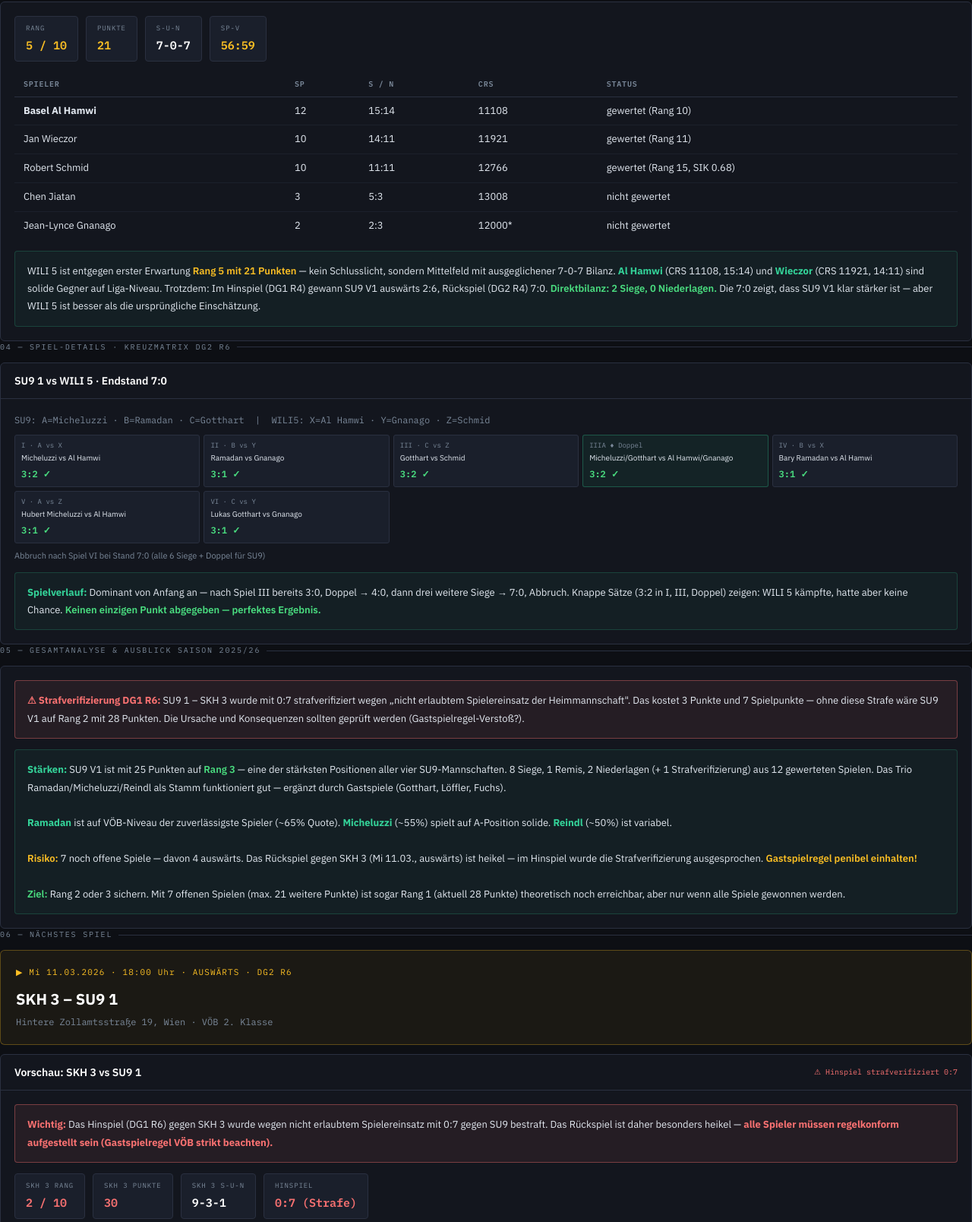
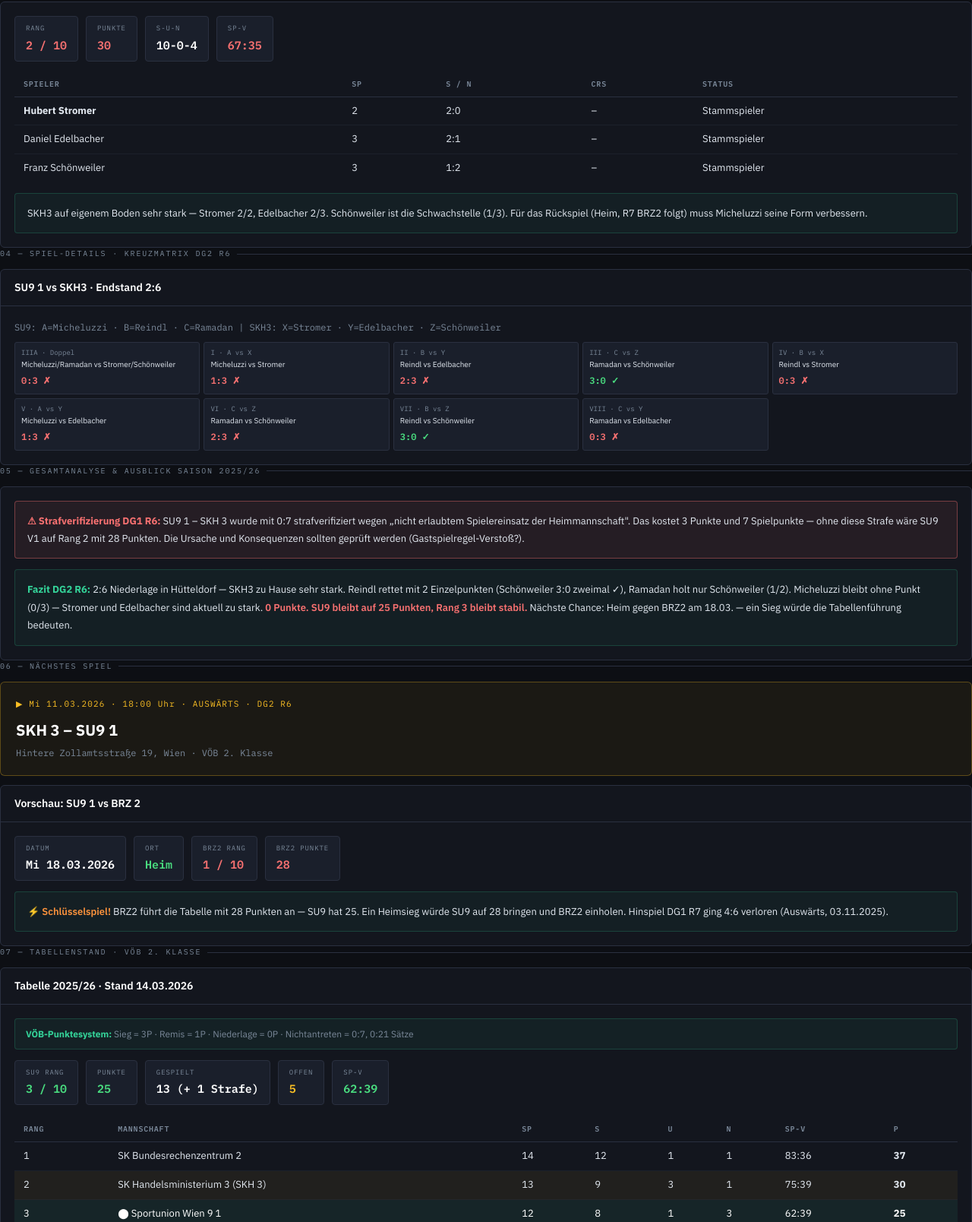
Before and after one commit to hubertmicheluzzi/su9-tt, a plain HTML site: page LIVE/SU9Ana_V1.html in a window 1280 px wide. Shown: the part 886-2494 px from the top of the page at 76% size. Drawn offline with Linux system fonts and the light colour scheme.

Commit message:
V1 LIVE: alle Sektionen 01-11 auf DG2 R6 SKH3 2:6 updated

```diff
--- a/LIVE/SU9Ana_V1.html
+++ b/LIVE/SU9Ana_V1.html
@@ -137,7 +137,6 @@ Micheluzzi bleibt ohne Einzel-Punkt (0/3), Ramadan holt nur Schönweiler (1/3).
 </div>
 </div>
 </div>
-
 <!-- ══════════════════════════ 02 ══════════════════════════ -->
 <div>
 <div class="section-label">02 — Unsere Spielerleistung · DG2 R6 vs SKH3</div>
@@ -186,29 +185,20 @@ Micheluzzi bleibt ohne Einzel-Punkt (0/3), Ramadan holt nur Schönweiler (1/3).
 <div class="card">
 <div class="card-body">
 <div class="stat-row" style="margin-bottom:14px">
-<div class="stat-chip"><span class="n">Rang</span><span class="v" style="color:var(--yellow)">5 / 10</span></div>
-<div class="stat-chip"><span class="n">Punkte</span><span class="v" style="color:var(--yellow)">21</span></div>
-<div class="stat-chip"><span class="n">S-U-N</span><span class="v">7-0-7</span></div>
-<div class="stat-chip"><span class="n">Sp-V</span><span class="v" style="color:var(--yellow)">56:59</span></div>
+<div class="stat-chip"><span class="n">Rang</span><span class="v" style="color:var(--red)">2 / 10</span></div>
+<div class="stat-chip"><span class="n">Punkte</span><span class="v" style="color:var(--red)">30</span></div>
+<div class="stat-chip"><span class="n">S-U-N</span><span class="v">10-0-4</span></div>
+<div class="stat-chip"><span class="n">Sp-V</span><span class="v" style="color:var(--red)">67:35</span></div>
 </div>
 <table style="margin-bottom:14px">
 <thead><tr><th>Spieler</th><th>Sp</th><th>S / N</th><th>CRS</th><th>Status</th></tr></thead>
 <tbody>
-<tr><td><strong>Basel Al Hamwi</strong></td><td>12</td><td>15:14</td><td>11108</td><td>gewertet (Rang 10)</td></tr>
-<tr><td>Jan Wieczor</td><td>10</td><td>14:11</td><td>11921</td><td>gewertet (Rang 11)</td></tr>
-<tr><td>Robert Schmid</td><td>10</td><td>11:11</td><td>12766</td><td>gewertet (Rang 15, SIK 0.68)</td></tr>
-<tr><td>Chen Jiatan</td><td>3</td><td>5:3</td><td>13008</td><td>nicht gewertet</td></tr>
-<tr><td>Jean-Lynce Gnanago</td><td>2</td><td>2:3</td><td>12000*</td><td>nicht gewertet</td></tr>
+<tr><td><strong>Hubert Stromer</strong></td><td>2</td><td>2:0</td><td>–</td><td>Stammspieler</td></tr>
+<tr><td>Daniel Edelbacher</td><td>3</td><td>2:1</td><td>–</td><td>Stammspieler</td></tr>
+<tr><td>Franz Schönweiler</td><td>3</td><td>1:2</td><td>–</td><td>Stammspieler</td></tr>
 </tbody>
 </table>
-<div class="analysis">
-        WILI 5 ist entgegen erster Erwartung <span class="warn">Rang 5 mit 21 Punkten</span> — kein Schlusslicht,
-        sondern Mittelfeld mit ausgeglichener 7-0-7 Bilanz.
-        <strong>Al Hamwi</strong> (CRS 11108, 15:14) und <strong>Wieczor</strong> (CRS 11921, 14:11) sind
-        solide Gegner auf Liga-Niveau. Trotzdem: Im Hinspiel (DG1 R4) gewann SU9 V1 auswärts 2:6,
-        Rückspiel (DG2 R4) 7:0. <span class="good">Direktbilanz: 2 Siege, 0 Niederlagen.</span>
-        Die 7:0 zeigt, dass SU9 V1 klar stärker ist — aber WILI 5 ist besser als die ursprüngliche Einschätzung.
-      </div>
+<div class="analysis">SKH3 auf eigenem Boden sehr stark — Stromer 2/2, Edelbacher 2/3. Schönweiler ist die Schwachstelle (1/3). Für das Rückspiel (Heim, R7 BRZ2 folgt) muss Micheluzzi seine Form verbessern.</div>
 </div>
 </div>
 </div>
@@ -217,27 +207,22 @@ Micheluzzi bleibt ohne Einzel-Punkt (0/3), Ramadan holt nur Schönweiler (1/3).
 <div class="section-label">04 — Spiel-Details · Kreuzmatrix DG2 R6</div>
 <div class="card">
 <div class="card-header">
-<span class="card-title">SU9 1 vs WILI 5 · Endstand 7:0</span>
+<span class="card-title">SU9 1 vs SKH3 · Endstand 2:6</span>
 </div>
 <div class="card-body">
 <div style="font-size:12px;color:var(--dim);margin-bottom:8px;font-family:var(--mono)">
-        SU9: A=Micheluzzi · B=Ramadan · C=Gotthart  |  WILI5: X=Al Hamwi · Y=Gnanago · Z=Schmid
-      </div>
+  SU9: A=Micheluzzi · B=Reindl · C=Ramadan  |  SKH3: X=Stromer · Y=Edelbacher · Z=Schönweiler
+</div>
 <div class="games-grid">
-<div class="game-cell"><span class="gid">I · A vs X</span><span class="gplayer">Micheluzzi vs Al Hamwi</span><span class="gresult w">3:2 ✓</span></div>
-<div class="game-cell"><span class="gid">II · B vs Y</span><span class="gplayer">Ramadan vs Gnanago</span><span class="gresult w">3:1 ✓</span></div>
-<div class="game-cell"><span class="gid">III · C vs Z</span><span class="gplayer">Gotthart vs Schmid</span><span class="gresult w">3:2 ✓</span></div>
-<div class="game-cell doppel"><span class="gid">IIIA ♦ Doppel</span><span class="gplayer">Micheluzzi/Gotthart vs Al Hamwi/Gnanago</span><span class="gresult w">3:2 ✓</span></div>
-<div class="game-cell"><span class="gid">IV · B vs X</span><span class="gplayer">Bary Ramadan vs Al Hamwi</span><span class="gresult w">3:1 ✓</span></div>
-<div class="game-cell"><span class="gid">V · A vs Z</span><span class="gplayer">Hubert Micheluzzi vs Al Hamwi</span><span class="gresult w">3:1 ✓</span></div>
-<div class="game-cell"><span class="gid">VI · C vs Y</span><span class="gplayer">Lukas Gotthart vs Gnanago</span><span class="gresult w">3:1 ✓</span></div>
-</div>
-<div style="font-size:11px;color:var(--dim);margin-top:8px">Abbruch nach Spiel VI bei Stand 7:0 (alle 6 Siege + Doppel für SU9)</div>
-<div class="analysis" style="margin-top:12px">
-<strong>Spielverlauf:</strong> Dominant von Anfang an — nach Spiel III bereits 3:0,
-        Doppel → 4:0, dann drei weitere Siege → 7:0, Abbruch.
-        Knappe Sätze (3:2 in I, III, Doppel) zeigen: WILI 5 kämpfte, hatte aber keine Chance.
-        <span class="good">Keinen einzigen Punkt abgegeben — perfektes Ergebnis.</span>
+<div class="game-cell"><span class="gid">IIIA · Doppel</span><span class="gplayer">Micheluzzi/Ramadan vs Stromer/Schönweiler</span><span class="gresult l">0:3 ✗</span></div>
+<div class="game-cell"><span class="gid">I · A vs X</span><span class="gplayer">Micheluzzi vs Stromer</span><span class="gresult l">1:3 ✗</span></div>
+<div class="game-cell"><span class="gid">II · B vs Y</span><span class="gplayer">Reindl vs Edelbacher</span><span class="gresult l">2:3 ✗</span></div>
+<div class="game-cell"><span class="gid">III · C vs Z</span><span class="gplayer">Ramadan vs Schönweiler</span><span class="gresult w">3:0 ✓</span></div>
+<div class="game-cell"><span class="gid">IV · B vs X</span><span class="gplayer">Reindl vs Stromer</span><span class="gresult l">0:3 ✗</span></div>
+<div class="game-cell"><span class="gid">V · A vs Y</span><span class="gplayer">Micheluzzi vs Edelbacher</span><span class="gresult l">1:3 ✗</span></div>
+<div class="game-cell"><span class="gid">VI · C vs Z</span><span class="gplayer">Ramadan vs Schönweiler</span><span class="gresult l">2:3 ✗</span></div>
+<div class="game-cell"><span class="gid">VII · B vs Z</span><span class="gplayer">Reindl vs Schönweiler</span><span class="gresult w">3:0 ✓</span></div>
+<div class="game-cell"><span class="gid">VIII · C vs Y</span><span class="gplayer">Ramadan vs Edelbacher</span><span class="gresult l">0:3 ✗</span></div>
 </div>
 </div>
 </div>
@@ -254,20 +239,12 @@ Micheluzzi bleibt ohne Einzel-Punkt (0/3), Ramadan holt nur Schönweiler (1/3).
         sollten geprüft werden (Gastspielregel-Verstoß?).
       </div>
 <div class="analysis">
-<strong>Stärken:</strong> SU9 V1 ist mit 25 Punkten auf <span class="good">Rang 3</span> —
-        eine der stärksten Positionen aller vier SU9-Mannschaften. 8 Siege, 1 Remis, 2 Niederlagen
-        (+ 1 Strafverifizierung) aus 12 gewerteten Spielen. Das Trio Ramadan/Micheluzzi/Reindl
-        als Stamm funktioniert gut — ergänzt durch Gastspiele (Gotthart, Löffler, Fuchs).<br/><br/>
-<strong>Ramadan</strong> ist auf VÖB-Niveau der zuverlässigste Spieler (~65% Quote).
-        <strong>Micheluzzi</strong> (~55%) spielt auf A-Position solide.
-        <strong>Reindl</strong> (~50%) ist variabel.<br/><br/>
-<span class="warn">Risiko:</span> 7 noch offene Spiele — davon 4 auswärts.
-        Das Rückspiel gegen SKH 3 (Mi 11.03., auswärts) ist heikel — im Hinspiel wurde
-        die Strafverifizierung ausgesprochen. <span class="warn">Gastspielregel penibel einhalten!</span><br/><br/>
-<span class="good">Ziel:</span> Rang 2 oder 3 sichern. Mit 7 offenen Spielen
-        (max. 21 weitere Punkte) ist sogar Rang 1 (aktuell 28 Punkte) theoretisch noch erreichbar,
-        aber nur wenn alle Spiele gewonnen werden.
-      </div>
+<strong>Fazit DG2 R6:</strong> 2:6 Niederlage in Hütteldorf — SKH3 zu Hause sehr stark.
+Reindl rettet mit 2 Einzelpunkten (Schönweiler 3:0 zweimal ✓), Ramadan holt nur Schönweiler (1/2).
+Micheluzzi bleibt ohne Punkt (0/3) — Stromer und Edelbacher sind aktuell zu stark.
+<span class="bad">0 Punkte. SU9 bleibt auf 25 Punkten, Rang 3 bleibt stabil.</span>
+Nächste Chance: Heim gegen BRZ2 am 18.03. — ein Sieg würde die Tabellenführung bedeuten.
+</div>
 </div>
 </div>
 </div>
@@ -280,30 +257,21 @@ Micheluzzi bleibt ohne Einzel-Punkt (0/3), Ramadan holt nur Schönweiler (1/3).
 <div class="next-meta">Hintere Zollamtsstraße 19, Wien · VÖB 2. Klasse</div>
 </div>
 <div class="card" style="margin-top:12px">
-<div class="card-header"><span class="card-title">Vorschau: SKH 3 vs SU9 1</span>
-<span style="font-family:var(--mono);font-size:10px;color:var(--red);margin-left:auto">⚠ Hinspiel strafverifiziert 0:7</span>
+<div class="card-header"><span class="card-title">Vorschau: SU9 1 vs BRZ 2</span>
+
 </div>
 <div class="card-body">
-<div class="alert-box" style="margin-bottom:14px">
-<strong>Wichtig:</strong> Das Hinspiel (DG1 R6) gegen SKH 3 wurde wegen nicht erlaubtem Spielereinsatz
-        mit 0:7 gegen SU9 bestraft. Das Rückspiel ist daher besonders heikel —
-        <strong>alle Spieler müssen regelkonform aufgestellt sein (Gastspielregel VÖB strikt beachten).</strong>
-</div>
 <div class="stat-row" style="margin-bottom:14px">
-<div class="stat-chip"><span class="n">SKH 3 Rang</span><span class="v" style="color:var(--red)">2 / 10</span></div>
-<div class="stat-chip"><span class="n">SKH 3 Punkte</span><span class="v" style="color:var(--red)">30</span></div>
-<div class="stat-chip"><span class="n">SKH 3 S-U-N</span><span class="v">9-3-1</span></div>
-<div class="stat-chip"><span class="n">Hinspiel</span><span class="v" style="color:var(--red)">0:7 (Strafe)</span></div>
+<div class="stat-chip"><span class="n">Datum</span><span class="v">Mi 18.03.2026</span></div>
+<div class="stat-chip"><span class="n">Ort</span><span class="v" style="color:var(--green)">Heim</span></div>
+<div class="stat-chip"><span class="n">BRZ2 Rang</span><span class="v" style="color:var(--red)">1 / 10</span></div>
+<div class="stat-chip"><span class="n">BRZ2 Punkte</span><span class="v" style="color:var(--red)">28</span></div>
 </div>
 <div class="analysis">
-        SKH 3 ist <span class="bad">Rang 2 mit 30 Punkten</span> — zweitstärkste Mannschaft der Liga,
-        deutlich stärker als ursprünglich angenommen. 9 Siege, 3 Remis, nur 1 Niederlage.
-        Das Hinspiel-Ergebnis (0:7 Strafe) spiegelt nicht die echte Spielstärke wider.<br/><br/>
-<span class="warn">Priorität Nummer 1:</span> Regelkonforme Aufstellung — kein weiteres Risiko einer Strafverifizierung.
-        Reindl, Ramadan und Micheluzzi sind V1-gebunden und dürfen ohne Einschränkung spielen.<br/><br/>
-<strong>Erwartung:</strong> SKH 3 ist auswärts ein <span class="warn">schwieriger Gegner</span> —
-        ein Punktgewinn wäre bereits ein gutes Ergebnis. Ein Sieg ist möglich, aber nicht wahrscheinlich.
-      </div>
+<span style="color:var(--orange);font-weight:600">⚡ Schlüsselspiel!</span>
+BRZ2 führt die Tabelle mit 28 Punkten an — SU9 hat 25. Ein Heimsieg würde SU9 auf 28 bringen
+und BRZ2 einholen. Hinspiel DG1 R7 ging 4:6 verloren (Auswärts, 03.11.2025).
+</div>
 </div>
 </div>
 </div>
@@ -311,14 +279,14 @@ Micheluzzi bleibt ohne Einzel-Punkt (0/3), Ramadan holt nur Schönweiler (1/3).
 <div>
 <div class="section-label">07 — Tabellenstand · VÖB 2. Klasse</div>
 <div class="card">
-<div class="card-header"><span class="card-title">Tabelle 2025/26 · Stand 05.03.2026</span></div>
+<div class="card-header"><span class="card-title">Tabelle 2025/26 · Stand 14.03.2026</span></div>
 <div class="card-body">
 <div class="voeb-note"><strong>VÖB-Punktesystem:</strong> Sieg = 3P · Remis = 1P · Niederlage = 0P · Nichtantreten = 0:7, 0:21 Sätze</div>
 <div class="stat-row" style="margin-bottom:16px">
 <div class="stat-chip"><span class="n">SU9 Rang</span><span class="v" style="color:var(--green)">3 / 10</span></div>
 <div class="stat-chip"><span class="n">Punkte</span><span class="v" style="color:var(--green)">25</span></div>
 <div class="stat-chip"><span class="n">Gespielt</span><span class="v">13 (+ 1 Strafe)</span></div>
-<div class="stat-chip"><span class="n">Offen</span><span class="v" style="color:var(--yellow)">6</span></div>
+<div class="stat-chip"><span class="n">Offen</span><span class="v" style="color:var(--yellow)">5</span></div>
 <div class="stat-chip"><span class="n">Sp-V</span><span class="v" style="color:var(--green)">62:39</span></div>
 </div>
 <table>
@@ -424,15 +392,15 @@ Micheluzzi bleibt ohne Einzel-Punkt (0/3), Ramadan holt nur Schönweiler (1/3).
 <div>
 <div class="section-label">09 — Doppelstatistik · Saison 2025/26</div>
 <div class="card">
-<div class="card-header"><span class="card-title">Doppelpaare V1</span></div>
+<div class="card-header"><span class="card-title">Einzelstatistiken V1 · kumulativ DG1+DG2</span></div>
 <div class="card-body">
 <table>
 <thead><tr><th>Paar</th><th>Einsätze</th><th>Siege</th><th>Niederlagen</th><th>Quote</th></tr></thead>
 <tbody>
 <tr style="background:rgba(74,222,128,.05)">
-<td><strong>Ramadan / Micheluzzi</strong></td><td>8</td>
-<td style="color:var(--green)">6</td><td style="color:var(--red)">2</td>
-<td><span style="color:var(--green);font-family:var(--mono);font-weight:600">75%</span></td>
+<td><strong>Ramadan / Micheluzzi</strong></td><td>9</td>
+<td style="color:var(--green)">6</td><td style="color:var(--red)">3</td>
+<td><span style="color:var(--green);font-family:var(--mono);font-weight:600">67%</span></td>
 </tr>
 <tr>
 <td>Micheluzzi / Löffler</td><td>2</td>
@@ -522,18 +490,13 @@ Micheluzzi bleibt ohne Einzel-Punkt (0/3), Ramadan holt nur Schönweiler (1/3).
 <div>
 <div class="section-label">11 — Noch ausstehende Spiele · DG2 · 5 offen</div>
 <div class="card">
-<div class="card-header"><span class="card-title">7 offene Spiele</span></div>
+<div class="card-header"><span class="card-title">5 offene Spiele</span></div>
 <div class="card-body">
 <table>
 <thead><tr><th>Datum</th><th>H/A</th><th>Gegner</th><th>Rang</th><th>Punkte</th><th>Prognose</th></tr></thead>
 <tbody>
-<tr class="hl">
-<td><strong>Mi 11.03.2026</strong></td>
-<td style="color:var(--yellow)">Auswärts</td>
-<td>SKH 3 ⚠</td><td>2</td><td>30</td>
-<td style="color:var(--red)">2:6 ✗</td>
-</tr>
-<tr class="hl">
+
+<tr class="hl hl">
 <td>Mi 18.03.2026</td>
 <td style="color:var(--green)">Heim</td>
 <td>BRZ 2</td><td>1</td><td>28</td>
```
